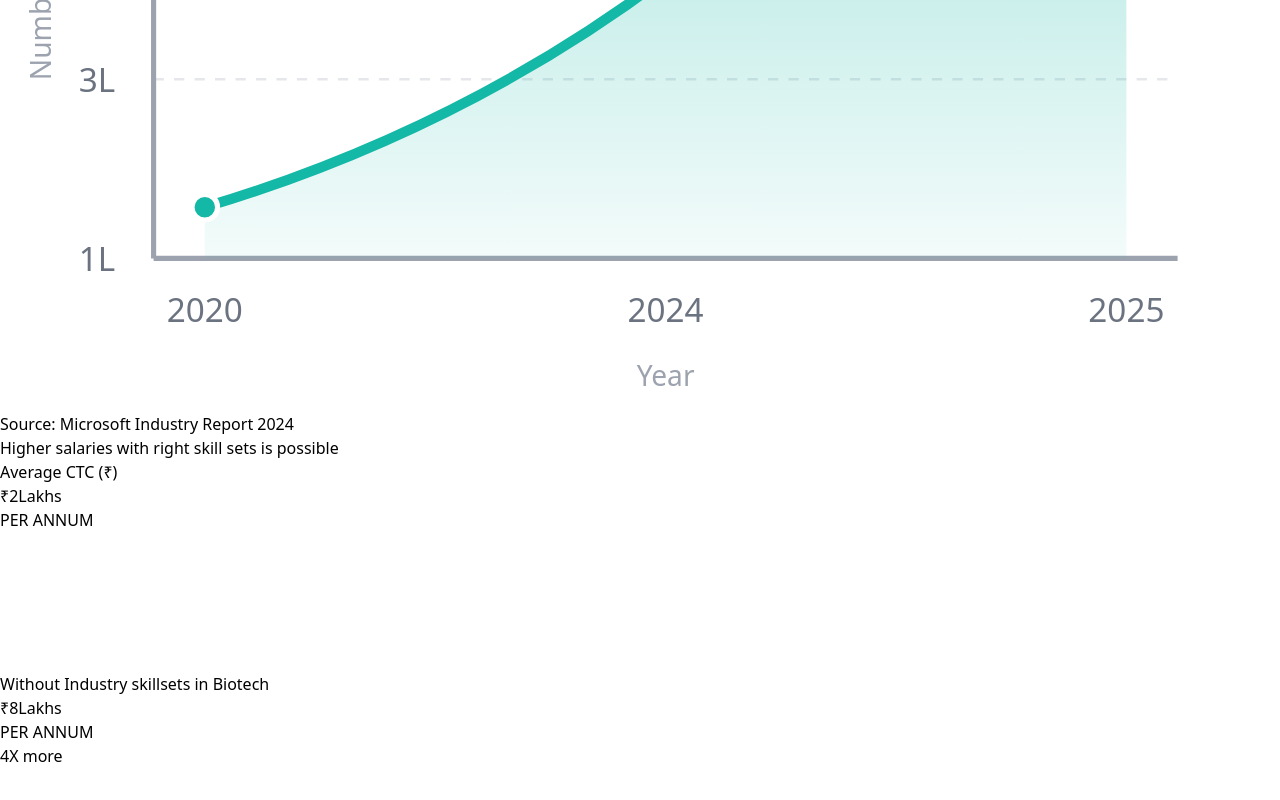
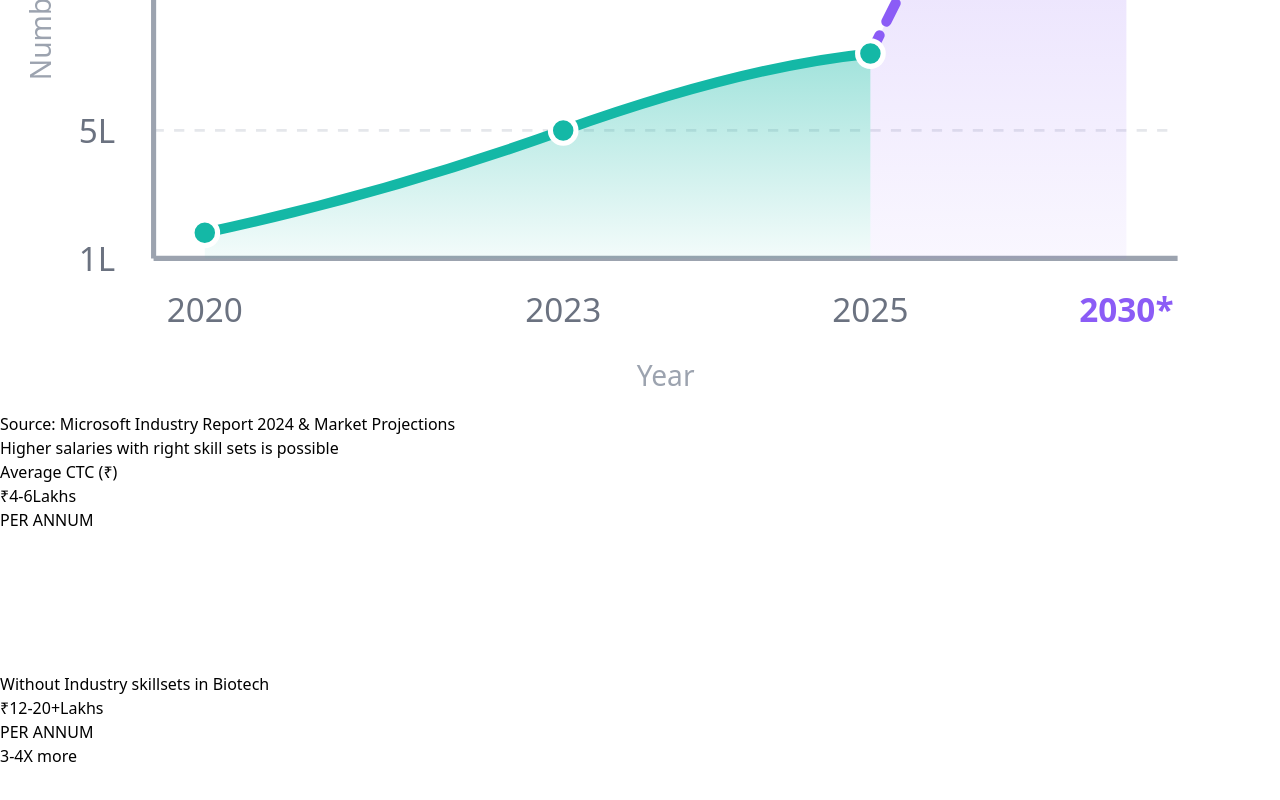
Before and after one commit to shrey2343/bioinformatics, a React (Vite) app: page / in a window 1280 px wide. Shown: the part 2832-3632 px from the top of the page. Built offline with nearby package versions, Linux system fonts and the light colour scheme.

Commit message:
added animation in graph

```diff
--- a/src/pages/LandingPage.tsx
+++ b/src/pages/LandingPage.tsx
@@ -150,9 +150,9 @@ function LandingPage() {
                     </svg>
                   </div>
                   <div>
-                    <div className="text-2xl font-bold text-gray-900">13 Lakhs+ Jobs</div>
+                    <div className="text-2xl font-bold text-gray-900">30 Lakhs+ Jobs</div>
                     <div className="text-xs text-gray-600 leading-tight max-w-[200px]">
-                      There will be 13 Lakh Jobs in Biotech by the time you graduate
+                      Projected 30 Lakh Jobs in Biotech by 2030
                     </div>
                   </div>
                 </div>
@@ -164,6 +164,10 @@ function LandingPage() {
                       <linearGradient id="curveGradient" x1="0%" y1="0%" x2="0%" y2="100%">
                         <stop offset="0%" stopColor="#14b8a6" stopOpacity="0.4"/>
                         <stop offset="100%" stopColor="#14b8a6" stopOpacity="0.05"/>
+                      </linearGradient>
+                      <linearGradient id="projectedGradient" x1="0%" y1="0%" x2="0%" y2="100%">
+                        <stop offset="0%" stopColor="#8b5cf6" stopOpacity="0.3"/>
+                        <stop offset="100%" stopColor="#8b5cf6" stopOpacity="0.05"/>
                       </linearGradient>
                       <clipPath id="revealClip">
                         <rect x="0" y="0" width="500" height="350">
@@ -180,26 +184,28 @@ function LandingPage() {
                     </defs>
 
                     {/* Grid lines */}
-                    <line x1="60" y1="80" x2="460" y2="80" stroke="#e5e7eb" strokeWidth="1" strokeDasharray="4,4"/>
-                    <line x1="60" y1="150" x2="460" y2="150" stroke="#e5e7eb" strokeWidth="1" strokeDasharray="4,4"/>
-                    <line x1="60" y1="220" x2="460" y2="220" stroke="#e5e7eb" strokeWidth="1" strokeDasharray="4,4"/>
+                    <line x1="60" y1="60" x2="460" y2="60" stroke="#e5e7eb" strokeWidth="1" strokeDasharray="4,4"/>
+                    <line x1="60" y1="120" x2="460" y2="120" stroke="#e5e7eb" strokeWidth="1" strokeDasharray="4,4"/>
+                    <line x1="60" y1="180" x2="460" y2="180" stroke="#e5e7eb" strokeWidth="1" strokeDasharray="4,4"/>
+                    <line x1="60" y1="240" x2="460" y2="240" stroke="#e5e7eb" strokeWidth="1" strokeDasharray="4,4"/>
                     <line x1="60" y1="290" x2="460" y2="290" stroke="#e5e7eb" strokeWidth="1" strokeDasharray="4,4"/>
 
                     {/* Y-axis */}
-                    <line x1="60" y1="60" x2="60" y2="290" stroke="#9ca3af" strokeWidth="2"/>
+                    <line x1="60" y1="40" x2="60" y2="290" stroke="#9ca3af" strokeWidth="2"/>
                     {/* X-axis */}
                     <line x1="60" y1="290" x2="460" y2="290" stroke="#9ca3af" strokeWidth="2"/>
 
                     {/* Y-axis labels */}
                     <text x="45" y="295" fontSize="13" fill="#6b7280" textAnchor="end" fontWeight="500">1L</text>
-                    <text x="45" y="225" fontSize="13" fill="#6b7280" textAnchor="end" fontWeight="500">3L</text>
-                    <text x="45" y="155" fontSize="13" fill="#6b7280" textAnchor="end" fontWeight="500">5L</text>
-                    <text x="45" y="85" fontSize="13" fill="#6b7280" textAnchor="end" fontWeight="500">7L</text>
+                    <text x="45" y="245" fontSize="13" fill="#6b7280" textAnchor="end" fontWeight="500">5L</text>
+                    <text x="45" y="185" fontSize="13" fill="#6b7280" textAnchor="end" fontWeight="500">10L</text>
+                    <text x="45" y="125" fontSize="13" fill="#6b7280" textAnchor="end" fontWeight="500">20L</text>
+                    <text x="45" y="65" fontSize="13" fill="#6b7280" textAnchor="end" fontWeight="500">30L</text>
 
                     <g clipPath="url(#revealClip)">
-                      {/* Smooth curve */}
+                      {/* Historical curve (2020-2025) */}
                       <path
-                        d="M 80 270 Q 180 240, 260 180 T 440 80"
+                        d="M 80 280 Q 150 265, 220 240 T 340 210"
                         fill="none"
                         stroke="#14b8a6"
                         strokeWidth="4"
@@ -207,31 +213,53 @@ function LandingPage() {
                         strokeLinejoin="round"
                       />
 
-                      {/* Area under curve */}
+                      {/* Area under historical curve */}
                       <path
-                        d="M 80 270 Q 180 240, 260 180 T 440 80 L 440 290 L 80 290 Z"
+                        d="M 80 280 Q 150 265, 220 240 T 340 210 L 340 290 L 80 290 Z"
                         fill="url(#curveGradient)"
                       />
 
+                      {/* Projected curve (2025-2030) - steeper rise */}
+                      <path
+                        d="M 340 210 Q 370 150, 400 90 T 440 50"
+                        fill="none"
+                        stroke="#8b5cf6"
+                        strokeWidth="4"
+                        strokeLinecap="round"
+                        strokeLinejoin="round"
+                        strokeDasharray="8,6"
+                      />
+
+                      {/* Area under projected curve */}
+                      <path
+                        d="M 340 210 Q 370 150, 400 90 T 440 50 L 440 290 L 340 290 Z"
+                        fill="url(#projectedGradient)"
+                      />
+
                       {/* Data points */}
-                      <circle cx="80" cy="270" r="5" fill="#14b8a6" stroke="white" strokeWidth="2"/>
-                      <circle cx="260" cy="180" r="5" fill="#14b8a6" stroke="white" strokeWidth="2"/>
-                      <circle cx="440" cy="80" r="5" fill="#14b8a6" stroke="white" strokeWidth="2"/>
+                      <circle cx="80" cy="280" r="5" fill="#14b8a6" stroke="white" strokeWidth="2"/>
+                      <circle cx="220" cy="240" r="5" fill="#14b8a6" stroke="white" strokeWidth="2"/>
+                      <circle cx="340" cy="210" r="5" fill="#14b8a6" stroke="white" strokeWidth="2"/>
+                      <circle cx="440" cy="50" r="5" fill="#8b5cf6" stroke="white" strokeWidth="2"/>
                     </g>
 
                     {/* X-axis labels */}
                     <text x="80" y="315" fontSize="13" fill="#6b7280" textAnchor="middle" fontWeight="500">2020</text>
-                    <text x="260" y="315" fontSize="13" fill="#6b7280" textAnchor="middle" fontWeight="500">2024</text>
-                    <text x="440" y="315" fontSize="13" fill="#6b7280" textAnchor="middle" fontWeight="500">2025</text>
+                    <text x="220" y="315" fontSize="13" fill="#6b7280" textAnchor="middle" fontWeight="500">2023</text>
+                    <text x="340" y="315" fontSize="13" fill="#6b7280" textAnchor="middle" fontWeight="500">2025</text>
+                    <text x="440" y="315" fontSize="13" fill="#8b5cf6" textAnchor="middle" fontWeight="600">2030*</text>
 
                     {/* Axis labels */}
                     <text x="20" y="180" fontSize="11" fill="#9ca3af" textAnchor="middle" transform="rotate(-90 20 180)">Number of Jobs</text>
                     <text x="260" y="340" fontSize="11" fill="#9ca3af" textAnchor="middle">Year</text>
+
+                    {/* Legend */}
+                    <text x="380" y="25" fontSize="10" fill="#8b5cf6" textAnchor="start" fontWeight="500">* Projected</text>
                   </svg>
                 </div>
               </div>
 
-              <p className="text-xs text-gray-500 mt-4">Source: Microsoft Industry Report 2024</p>
+              <p className="text-xs text-gray-500 mt-4">Source: Microsoft Industry Report 2024 & Market Projections</p>
             </div>
 
             {/* Salary Comparison Card */}
@@ -252,7 +280,7 @@ function LandingPage() {
                     isStatsVisible ? 'opacity-100 translate-y-0' : 'opacity-0 -translate-y-4'
                   }`}>
                     <div className="flex items-baseline justify-center gap-1">
-                      <span className="text-2xl font-bold text-gray-900">₹2</span>
+                      <span className="text-2xl font-bold text-gray-900">₹4-6</span>
                       <span className="text-lg font-semibold text-gray-700">Lakhs</span>
                     </div>
                     <div className="text-[10px] text-gray-500 font-medium tracking-wide">PER ANNUM</div>
@@ -278,7 +306,7 @@ function LandingPage() {
                     isStatsVisible ? 'opacity-100 translate-y-0' : 'opacity-0 -translate-y-4'
                   }`}>
                     <div className="flex items-baseline justify-center gap-1">
-                      <span className="text-2xl font-bold text-gray-900">₹8</span>
+                      <span className="text-2xl font-bold text-gray-900">₹12-20+</span>
                       <span className="text-lg font-semibold text-gray-700">Lakhs</span>
                     </div>
                     <div className="text-[10px] text-gray-500 font-medium tracking-wide">PER ANNUM</div>
@@ -294,7 +322,7 @@ function LandingPage() {
                       isStatsVisible ? 'opacity-100 scale-100' : 'opacity-0 scale-50'
                     }`}>
                       <div className="bg-white px-5 py-2 rounded-full shadow-xl border-2 border-emerald-200">
-                        <span className="text-base font-bold bg-gradient-to-r from-emerald-600 to-teal-600 bg-clip-text text-transparent">4X more</span>
+                        <span className="text-base font-bold bg-gradient-to-r from-emerald-600 to-teal-600 bg-clip-text text-transparent">3-4X more</span>
                       </div>
                     </div>
                   </div>
```
